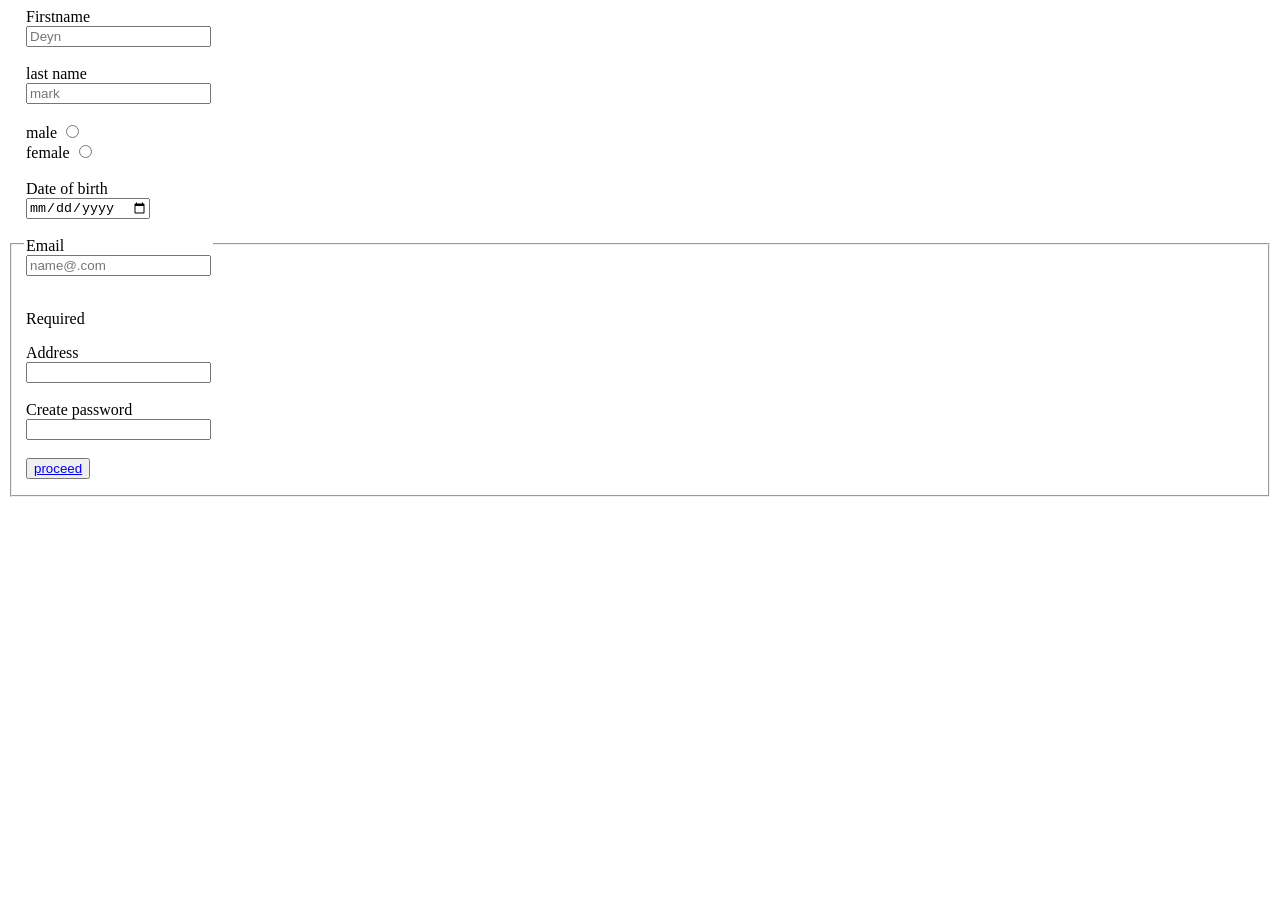
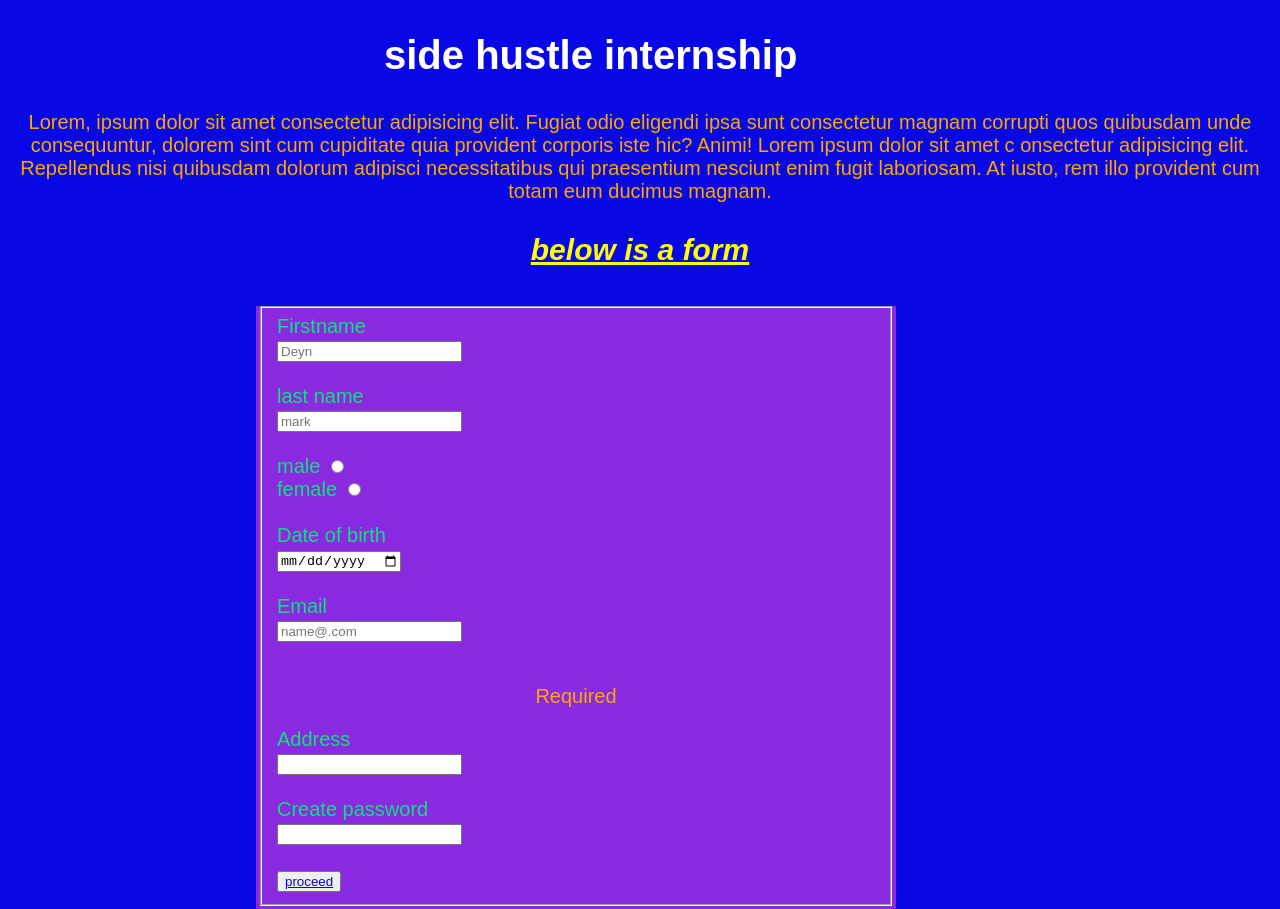
Before and after one commit to officialdozie/week1assignment, a plain HTML site: page index.html in a window 1280 px wide. Shown: the top 909 px of the page. Before the commit the page ends 800 px from the top, so only its background shows below. Drawn offline with Linux system fonts and the light colour scheme.

Commit message:
week2 Assignment

```diff
--- /dev/null
+++ b/index.css
@@ -0,0 +1,36 @@
+body{
+    margin: 0px;
+    background-color: rgb(8, 8, 230);
+    font-family: Arial, Helvetica, sans-serif;
+    color: rgb(11, 225, 125);
+    font-size: 20px;
+}
+
+form{
+    margin-left: 20%;
+    margin-top: 3%;
+    background-color: blueviolet;
+    width: 50%;
+    height: 90vh;
+
+
+}
+
+h1{
+    color: white;
+    margin-left: 30%;
+    font-size: 40px;
+}
+
+p{
+    color: orange;
+    text-align: center;
+}
+
+h3{
+
+    text-align: center;
+    color: yellow;
+    font-size: 30px;
+    font-style: italic;
+}
--- a/index.html
+++ b/index.html
@@ -5,15 +5,35 @@
     <meta http-equiv="X-UA-Compatible" content="IE=edge">
     <meta name="viewport" content="width=device-width, initial-scale=1.0">
     <title>week1 assignment</title>
+    <link rel="stylesheet" href="index.css">
 </head>
 <body>
+
     <section>
+        <h1>
+            side hustle internship
+        </h1>
+
+        <p>Lorem, ipsum dolor sit amet consectetur adipisicing elit.
+            Fugiat odio eligendi ipsa sunt consectetur magnam corrupti quos
+             quibusdam unde consequuntur,
+            dolorem sint cum cupiditate quia provident corporis iste hic?
+             Animi! Lorem ipsum dolor sit amet c
+            onsectetur adipisicing elit. Repellendus nisi
+             quibusdam dolorum adipisci necessitatibus qui
+             praesentium nesciunt enim fugit laboriosam. At iusto, rem illo provident cum totam eum ducimus magnam.
+        </p>
+
+            <h3> <u> below is a form </u> </h3>
+    </section>
 
 
 
+    <section>
 <form >
+    <legend>
     <fieldset>
-        <legend>
+
 <label>Firstname</label><br>
 <input type="text" name="firstname" placeholder="Deyn"><br><br>
 
@@ -42,11 +62,10 @@
 <label>Create password</label><br>
 <input type="password" name="pass"><br><br>
 
-<button><a href="login.html">proceed</a></button>
-        </legend>
+<button ><a href="login.html">proceed</a></button>
     </fieldset>
+    </legend>
 </form>
-
 
 
 
```
